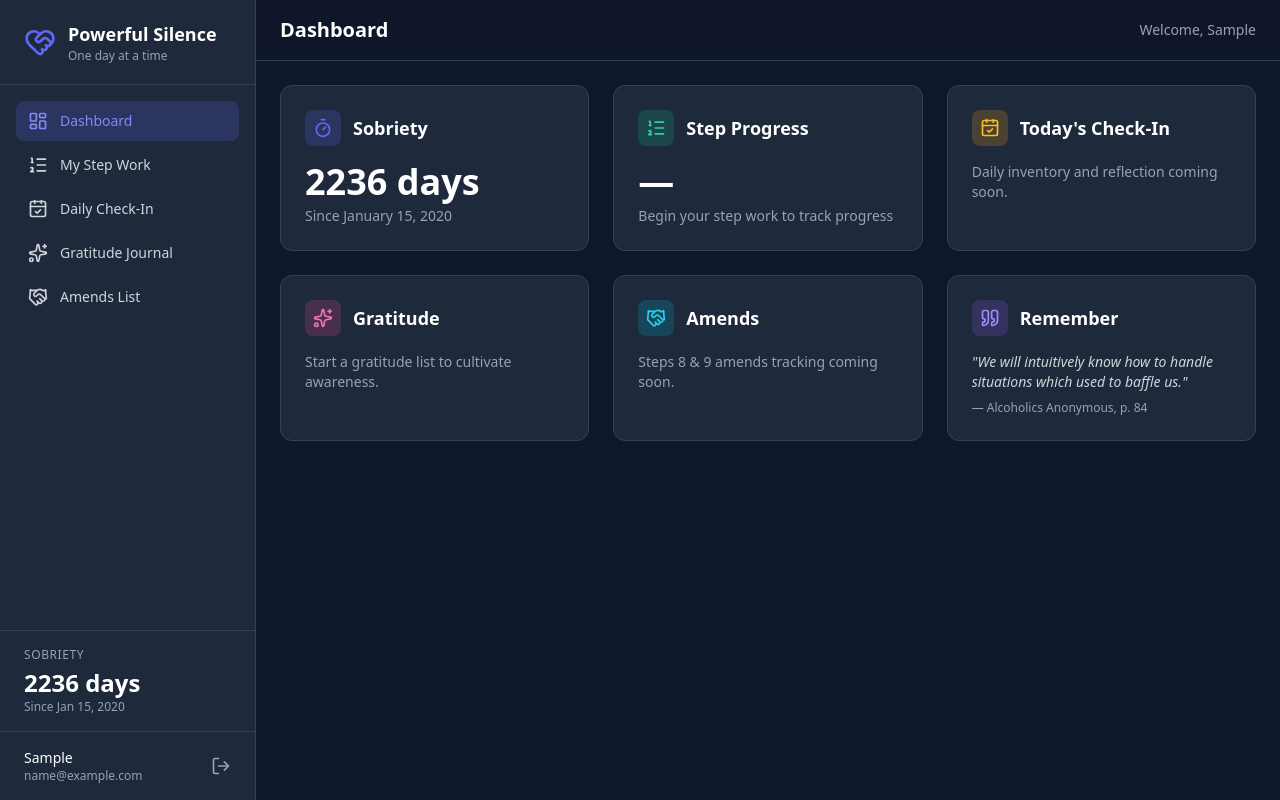
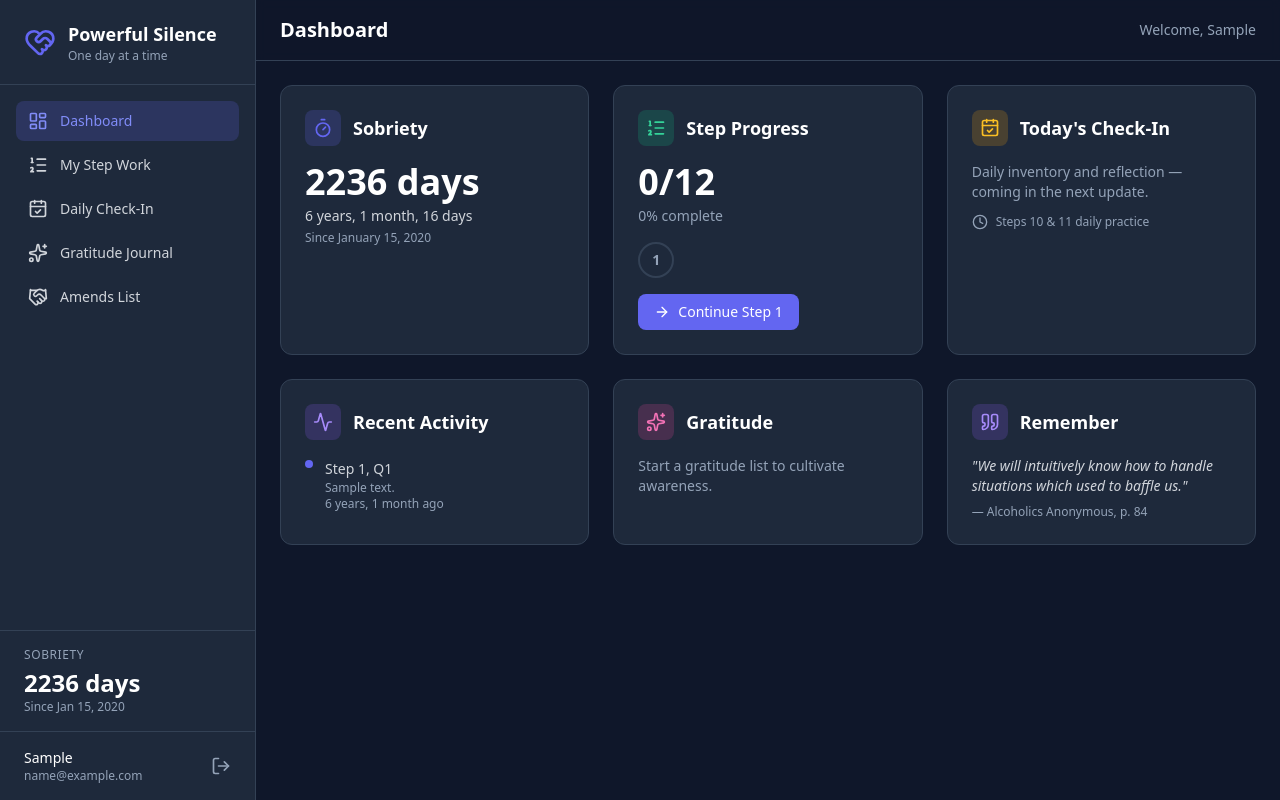
Before and after one commit to richardtheshannon/program-icos, a Django app: page /dashboard/ in a window 1280 px wide. Run offline with Django 5.2, Linux system fonts and the light colour scheme; a user stored in the database is signed in; tables that the repository leaves empty hold one stand-in row (values such as "Sample post"); parts of the project's set-up code (start-up, migrations or seed data) failed here and were passed over; some libraries are stand-ins or nearby versions.

Commit message:
Phase 7: Dashboard with real progress data, sobriety counter, and activity feed
Dashboard now shows live step progress (12 numbered circles), sobriety
counter with milestone messages, inline sobriety date setter, and recent
activity feed. Added 14 new tests covering all dashboard data and the
SetSobrietyDateView endpoint (58 total passing).

Co-Authored-By: Claude Opus 4.6 <noreply@anthropic.com>

```diff
--- a/core/templates/core/dashboard.html
+++ b/core/templates/core/dashboard.html
@@ -7,44 +7,13 @@
 {% block content %}
 <div class="grid grid-cols-1 md:grid-cols-2 xl:grid-cols-3 gap-6">
 
-    <!-- Sobriety Counter -->
-    <div class="bg-ps-card border border-ps-border rounded-xl p-6">
-        <div class="flex items-center gap-3 mb-4">
-            <div class="p-2 bg-ps-accent/20 rounded-lg">
-                <i data-lucide="timer" class="w-5 h-5 text-ps-accent"></i>
-            </div>
-            <h3 class="text-lg font-semibold text-white">Sobriety</h3>
-        </div>
-        {% if user.sobriety_date %}
-        <p class="text-4xl font-bold text-white mb-1">{{ user.sobriety_days }} days</p>
-        <p class="text-sm text-ps-muted">Since {{ user.sobriety_date|date:"F j, Y" }}</p>
-        {% else %}
-        <p class="text-ps-muted text-sm">Set your sobriety date in your profile to start tracking.</p>
-        {% endif %}
-    </div>
+    {% include "core/partials/sobriety_widget.html" %}
 
-    <!-- Step Progress -->
-    <div class="bg-ps-card border border-ps-border rounded-xl p-6">
-        <div class="flex items-center gap-3 mb-4">
-            <div class="p-2 bg-emerald-500/20 rounded-lg">
-                <i data-lucide="list-ordered" class="w-5 h-5 text-emerald-400"></i>
-            </div>
-            <h3 class="text-lg font-semibold text-white">Step Progress</h3>
-        </div>
-        <p class="text-4xl font-bold text-white mb-1">—</p>
-        <p class="text-sm text-ps-muted">Begin your step work to track progress</p>
-    </div>
+    {% include "core/partials/step_progress_widget.html" %}
 
-    <!-- Today's Check-In -->
-    <div class="bg-ps-card border border-ps-border rounded-xl p-6">
-        <div class="flex items-center gap-3 mb-4">
-            <div class="p-2 bg-amber-500/20 rounded-lg">
-                <i data-lucide="calendar-check" class="w-5 h-5 text-amber-400"></i>
-            </div>
-            <h3 class="text-lg font-semibold text-white">Today's Check-In</h3>
-        </div>
-        <p class="text-ps-muted text-sm">Daily inventory and reflection coming soon.</p>
-    </div>
+    {% include "core/partials/checkin_widget.html" %}
+
+    {% include "core/partials/recent_activity_widget.html" %}
 
     <!-- Gratitude -->
     <div class="bg-ps-card border border-ps-border rounded-xl p-6">
@@ -55,17 +24,6 @@
             <h3 class="text-lg font-semibold text-white">Gratitude</h3>
         </div>
         <p class="text-ps-muted text-sm">Start a gratitude list to cultivate awareness.</p>
-    </div>
-
-    <!-- Amends -->
-    <div class="bg-ps-card border border-ps-border rounded-xl p-6">
-        <div class="flex items-center gap-3 mb-4">
-            <div class="p-2 bg-cyan-500/20 rounded-lg">
-                <i data-lucide="handshake" class="w-5 h-5 text-cyan-400"></i>
-            </div>
-            <h3 class="text-lg font-semibold text-white">Amends</h3>
-        </div>
-        <p class="text-ps-muted text-sm">Steps 8 & 9 amends tracking coming soon.</p>
     </div>
 
     <!-- Encouragement -->
--- /dev/null
+++ b/core/templates/core/partials/checkin_widget.html
@@ -0,0 +1,14 @@
+<!-- Today's Check-In Widget -->
+<div class="bg-ps-card border border-ps-border rounded-xl p-6">
+    <div class="flex items-center gap-3 mb-4">
+        <div class="p-2 bg-amber-500/20 rounded-lg">
+            <i data-lucide="calendar-check" class="w-5 h-5 text-amber-400"></i>
+        </div>
+        <h3 class="text-lg font-semibold text-white">Today's Check-In</h3>
+    </div>
+    <p class="text-ps-muted text-sm mb-3">Daily inventory and reflection — coming in the next update.</p>
+    <div class="flex items-center gap-2 text-ps-muted text-xs">
+        <i data-lucide="clock" class="w-4 h-4"></i>
+        <span>Steps 10 & 11 daily practice</span>
+    </div>
+</div>
--- /dev/null
+++ b/core/templates/core/partials/recent_activity_widget.html
@@ -0,0 +1,29 @@
+<!-- Recent Activity Widget -->
+<div class="bg-ps-card border border-ps-border rounded-xl p-6">
+    <div class="flex items-center gap-3 mb-4">
+        <div class="p-2 bg-violet-500/20 rounded-lg">
+            <i data-lucide="activity" class="w-5 h-5 text-violet-400"></i>
+        </div>
+        <h3 class="text-lg font-semibold text-white">Recent Activity</h3>
+    </div>
+
+    {% if recent_responses %}
+        <ul class="space-y-3">
+            {% for resp in recent_responses %}
+                <li class="flex items-start gap-3">
+                    <div class="mt-1 w-2 h-2 rounded-full bg-ps-accent flex-shrink-0"></div>
+                    <div class="min-w-0">
+                        <a href="{% url 'step_detail' resp.question.step.number %}"
+                           class="text-sm text-gray-300 hover:text-white transition-colors">
+                            Step {{ resp.question.step.number }}, Q{{ resp.question.number }}
+                        </a>
+                        <p class="text-xs text-ps-muted truncate">{{ resp.answer|truncatewords:12 }}</p>
+                        <p class="text-xs text-ps-muted">{{ resp.updated_at|timesince }} ago</p>
+                    </div>
+                </li>
+            {% endfor %}
+        </ul>
+    {% else %}
+        <p class="text-ps-muted text-sm">No activity yet. Start your step work to see progress here.</p>
+    {% endif %}
+</div>
--- /dev/null
+++ b/core/templates/core/partials/sobriety_widget.html
@@ -0,0 +1,83 @@
+<!-- Sobriety Counter Widget -->
+<div class="bg-ps-card border border-ps-border rounded-xl p-6">
+    <div class="flex items-center gap-3 mb-4">
+        <div class="p-2 bg-ps-accent/20 rounded-lg">
+            <i data-lucide="timer" class="w-5 h-5 text-ps-accent"></i>
+        </div>
+        <h3 class="text-lg font-semibold text-white">Sobriety</h3>
+    </div>
+
+    {% if user.sobriety_date %}
+        <p class="text-4xl font-bold text-white mb-1">{{ sobriety_breakdown.total_days }} days</p>
+        {% if sobriety_breakdown.years > 0 %}
+            <p class="text-sm text-gray-300 mb-1">
+                {{ sobriety_breakdown.years }} year{{ sobriety_breakdown.years|pluralize }}{% if sobriety_breakdown.months > 0 %}, {{ sobriety_breakdown.months }} month{{ sobriety_breakdown.months|pluralize }}{% endif %}{% if sobriety_breakdown.days > 0 %}, {{ sobriety_breakdown.days }} day{{ sobriety_breakdown.days|pluralize }}{% endif %}
+            </p>
+        {% elif sobriety_breakdown.months > 0 %}
+            <p class="text-sm text-gray-300 mb-1">
+                {{ sobriety_breakdown.months }} month{{ sobriety_breakdown.months|pluralize }}{% if sobriety_breakdown.days > 0 %}, {{ sobriety_breakdown.days }} day{{ sobriety_breakdown.days|pluralize }}{% endif %}
+            </p>
+        {% endif %}
+        <p class="text-xs text-ps-muted">Since {{ user.sobriety_date|date:"F j, Y" }}</p>
+
+        {% comment %} Milestone messages {% endcomment %}
+        {% if sobriety_breakdown.total_days == 1 %}
+            <div class="mt-3 px-3 py-2 bg-emerald-500/10 border border-emerald-500/30 rounded-lg">
+                <p class="text-sm text-emerald-400">The first day. The hardest and the bravest.</p>
+            </div>
+        {% elif sobriety_breakdown.total_days == 30 %}
+            <div class="mt-3 px-3 py-2 bg-emerald-500/10 border border-emerald-500/30 rounded-lg">
+                <p class="text-sm text-emerald-400">30 days! One month of courage and commitment.</p>
+            </div>
+        {% elif sobriety_breakdown.total_days == 60 %}
+            <div class="mt-3 px-3 py-2 bg-emerald-500/10 border border-emerald-500/30 rounded-lg">
+                <p class="text-sm text-emerald-400">60 days! You're building something real.</p>
+            </div>
+        {% elif sobriety_breakdown.total_days == 90 %}
+            <div class="mt-3 px-3 py-2 bg-emerald-500/10 border border-emerald-500/30 rounded-lg">
+                <p class="text-sm text-emerald-400">90 days! A powerful foundation has been laid.</p>
+            </div>
+        {% elif sobriety_breakdown.total_days == 180 %}
+            <div class="mt-3 px-3 py-2 bg-emerald-500/10 border border-emerald-500/30 rounded-lg">
+                <p class="text-sm text-emerald-400">6 months! Half a year of living differently.</p>
+            </div>
+        {% elif sobriety_breakdown.total_days == 365 %}
+            <div class="mt-3 px-3 py-2 bg-amber-500/10 border border-amber-500/30 rounded-lg">
+                <p class="text-sm text-amber-400">1 year! A whole trip around the sun, sober.</p>
+            </div>
+        {% endif %}
+    {% else %}
+        <div x-data="{ showForm: false }">
+            <p class="text-ps-muted text-sm mb-3">Track your journey by setting your sobriety date.</p>
+            <button @click="showForm = !showForm"
+                    x-show="!showForm"
+                    class="px-4 py-2 bg-ps-accent hover:bg-ps-accent-hover text-white text-sm font-medium rounded-lg transition-colors">
+                Set Sobriety Date
+            </button>
+            <form x-show="showForm"
+                  x-transition
+                  method="post"
+                  action="{% url 'set_sobriety_date' %}"
+                  class="space-y-3"
+                  style="display: none;">
+                {% csrf_token %}
+                <input type="date"
+                       name="sobriety_date"
+                       max="{{ today|date:'Y-m-d' }}"
+                       class="w-full px-3 py-2 bg-ps-bg border border-ps-border rounded-lg text-white text-sm focus:outline-none focus:ring-2 focus:ring-ps-accent"
+                       required>
+                <div class="flex gap-2">
+                    <button type="submit"
+                            class="px-4 py-2 bg-ps-accent hover:bg-ps-accent-hover text-white text-sm font-medium rounded-lg transition-colors">
+                        Save
+                    </button>
+                    <button type="button"
+                            @click="showForm = false"
+                            class="px-4 py-2 bg-ps-bg border border-ps-border text-ps-muted text-sm rounded-lg hover:text-white transition-colors">
+                        Cancel
+                    </button>
+                </div>
+            </form>
+        </div>
+    {% endif %}
+</div>
--- /dev/null
+++ b/core/templates/core/partials/step_progress_widget.html
@@ -0,0 +1,48 @@
+<!-- Step Progress Widget -->
+<div class="bg-ps-card border border-ps-border rounded-xl p-6">
+    <div class="flex items-center gap-3 mb-4">
+        <div class="p-2 bg-emerald-500/20 rounded-lg">
+            <i data-lucide="list-ordered" class="w-5 h-5 text-emerald-400"></i>
+        </div>
+        <h3 class="text-lg font-semibold text-white">Step Progress</h3>
+    </div>
+
+    <!-- Overall percentage -->
+    <p class="text-4xl font-bold text-white mb-1">{{ steps_complete }}/12</p>
+    <p class="text-sm text-ps-muted mb-4">{{ overall_percentage }}% complete</p>
+
+    <!-- 12-step visual: numbered circles -->
+    <div class="flex flex-wrap gap-2 mb-4">
+        {% for step in step_statuses %}
+            <a href="{% url 'step_detail' step.number %}"
+               title="Step {{ step.number }}: {{ step.title }} — {{ step.status }}"
+               class="w-9 h-9 rounded-full flex items-center justify-center text-sm font-bold border-2 transition-colors
+                      {% if step.status == 'complete' %}
+                          bg-emerald-500 border-emerald-500 text-white
+                      {% elif step.status == 'in_progress' or step.status == 'revisiting' %}
+                          bg-ps-accent/30 border-ps-accent text-ps-accent-hover
+                      {% else %}
+                          bg-transparent border-ps-border text-ps-muted hover:border-gray-400
+                      {% endif %}">
+                {{ step.number }}
+            </a>
+        {% endfor %}
+    </div>
+
+    <!-- Continue button -->
+    {% if current_step %}
+        <a href="{% url 'step_detail' current_step.number %}"
+           class="inline-flex items-center gap-2 px-4 py-2 bg-ps-accent hover:bg-ps-accent-hover text-white text-sm font-medium rounded-lg transition-colors">
+            <i data-lucide="arrow-right" class="w-4 h-4"></i>
+            Continue Step {{ current_step.number }}
+        </a>
+    {% elif steps_complete == 12 %}
+        <p class="text-emerald-400 text-sm font-medium">All 12 steps completed. Keep it working!</p>
+    {% else %}
+        <a href="{% url 'step_list' %}"
+           class="inline-flex items-center gap-2 px-4 py-2 bg-ps-accent hover:bg-ps-accent-hover text-white text-sm font-medium rounded-lg transition-colors">
+            <i data-lucide="arrow-right" class="w-4 h-4"></i>
+            Begin Step Work
+        </a>
+    {% endif %}
+</div>
--- a/core/urls.py
+++ b/core/urls.py
@@ -1,10 +1,17 @@
 from django.urls import path
 
-from core.views import DashboardView, PS01LoginView, PS01LogoutView, root_redirect
+from core.views import (
+    DashboardView,
+    PS01LoginView,
+    PS01LogoutView,
+    SetSobrietyDateView,
+    root_redirect,
+)
 
 urlpatterns = [
     path("", root_redirect, name="root"),
     path("dashboard/", DashboardView.as_view(), name="dashboard"),
+    path("dashboard/set-sobriety-date/", SetSobrietyDateView.as_view(), name="set_sobriety_date"),
     path("login/", PS01LoginView.as_view(), name="login"),
     path("logout/", PS01LogoutView.as_view(), name="logout"),
 ]
--- a/core/views.py
+++ b/core/views.py
@@ -1,11 +1,83 @@
+import datetime
+
+from django.contrib import messages
 from django.contrib.auth.views import LoginView, LogoutView
 from django.http import HttpRequest, HttpResponse
 from django.shortcuts import redirect
+from django.utils import timezone
+from django.views import View
 from django.views.generic import TemplateView
+
+from steps.models import Response, Step, StepProgress
 
 
 class DashboardView(TemplateView):
     template_name = "core/dashboard.html"
+
+    def get_context_data(self, **kwargs: object) -> dict:
+        context = super().get_context_data(**kwargs)
+        user = self.request.user
+
+        # Step progress data
+        steps = Step.objects.all()
+        progress_records = StepProgress.objects.filter(user=user).select_related("step")
+        progress_map = {sp.step.number: sp for sp in progress_records}
+
+        steps_complete = sum(
+            1 for sp in progress_records if sp.status == StepProgress.Status.COMPLETE
+        )
+        overall_percentage = int((steps_complete / 12) * 100) if steps else 0
+
+        # Build per-step info for the visual
+        step_statuses = []
+        current_step = None
+        for step in steps:
+            sp = progress_map.get(step.number)
+            status = sp.status if sp else StepProgress.Status.NOT_STARTED
+            pct = sp.completion_percentage() if sp else 0
+            step_statuses.append({
+                "number": step.number,
+                "title": step.title,
+                "status": status,
+                "percentage": pct,
+            })
+            if current_step is None and status != StepProgress.Status.COMPLETE:
+                current_step = step
+
+        # Sobriety breakdown
+        sobriety_breakdown = None
+        if user.sobriety_date:
+            total_days = user.sobriety_days()
+            if total_days is not None:
+                years = total_days // 365
+                remaining = total_days % 365
+                months = remaining // 30
+                days = remaining % 30
+                sobriety_breakdown = {
+                    "total_days": total_days,
+                    "years": years,
+                    "months": months,
+                    "days": days,
+                }
+
+        # Recent activity — last 5 saved answers
+        recent_responses = (
+            Response.objects.filter(user=user)
+            .exclude(answer="")
+            .select_related("question__step")
+            .order_by("-updated_at")[:5]
+        )
+
+        context.update({
+            "steps_complete": steps_complete,
+            "overall_percentage": overall_percentage,
+            "step_statuses": step_statuses,
+            "current_step": current_step,
+            "sobriety_breakdown": sobriety_breakdown,
+            "recent_responses": recent_responses,
+            "today": timezone.now().date(),
+        })
+        return context
 
 
 class PS01LoginView(LoginView):
@@ -17,5 +89,30 @@ class PS01LogoutView(LogoutView):
     pass
 
 
+class SetSobrietyDateView(View):
+    """HTMX endpoint to set the user's sobriety date."""
+
+    def post(self, request: HttpRequest) -> HttpResponse:
+        date_str = request.POST.get("sobriety_date", "").strip()
+        if not date_str:
+            messages.error(request, "Please enter a valid date.")
+            return redirect("dashboard")
+
+        try:
+            sobriety_date = datetime.date.fromisoformat(date_str)
+        except ValueError:
+            messages.error(request, "Invalid date format.")
+            return redirect("dashboard")
+
+        if sobriety_date > timezone.now().date():
+            messages.error(request, "Sobriety date cannot be in the future.")
+            return redirect("dashboard")
+
+        request.user.sobriety_date = sobriety_date
+        request.user.save(update_fields=["sobriety_date"])
+        messages.success(request, "Sobriety date saved.")
+        return redirect("dashboard")
+
+
 def root_redirect(request: HttpRequest) -> HttpResponse:
     return redirect("dashboard")
--- a/docker-compose.yml
+++ b/docker-compose.yml
@@ -18,7 +18,7 @@ services:
       - pip-cache:/home/developer/.cache/pip
       - ~/.claude:/home/developer/.claude
     ports:
-      - "8000:8000"
+      - "8001:8000"
     stdin_open: true
     tty: true
     command: bash
```
Also changed, not shown: core/tests.py (+164 -0 lines), .ralph/fix_plan.md.
